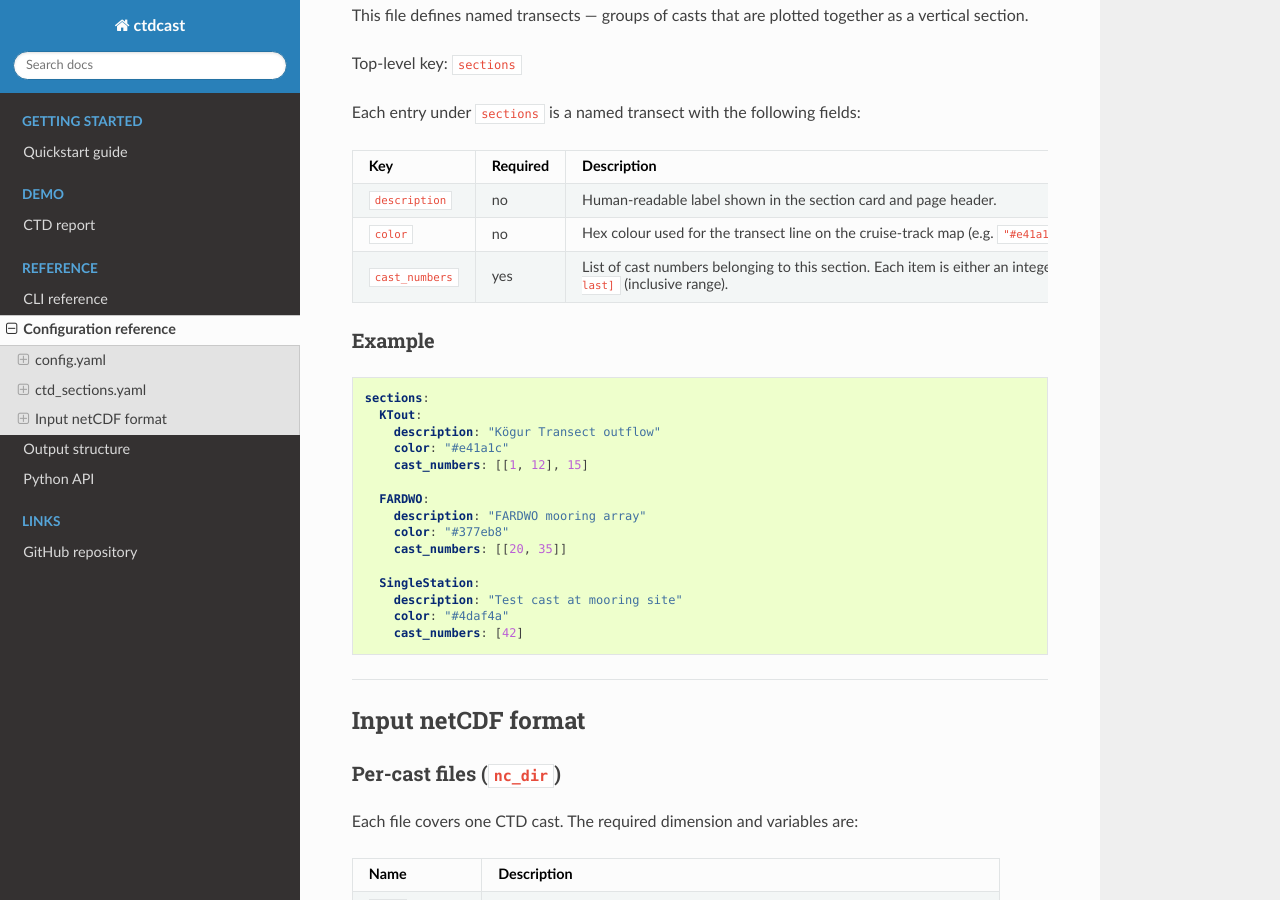
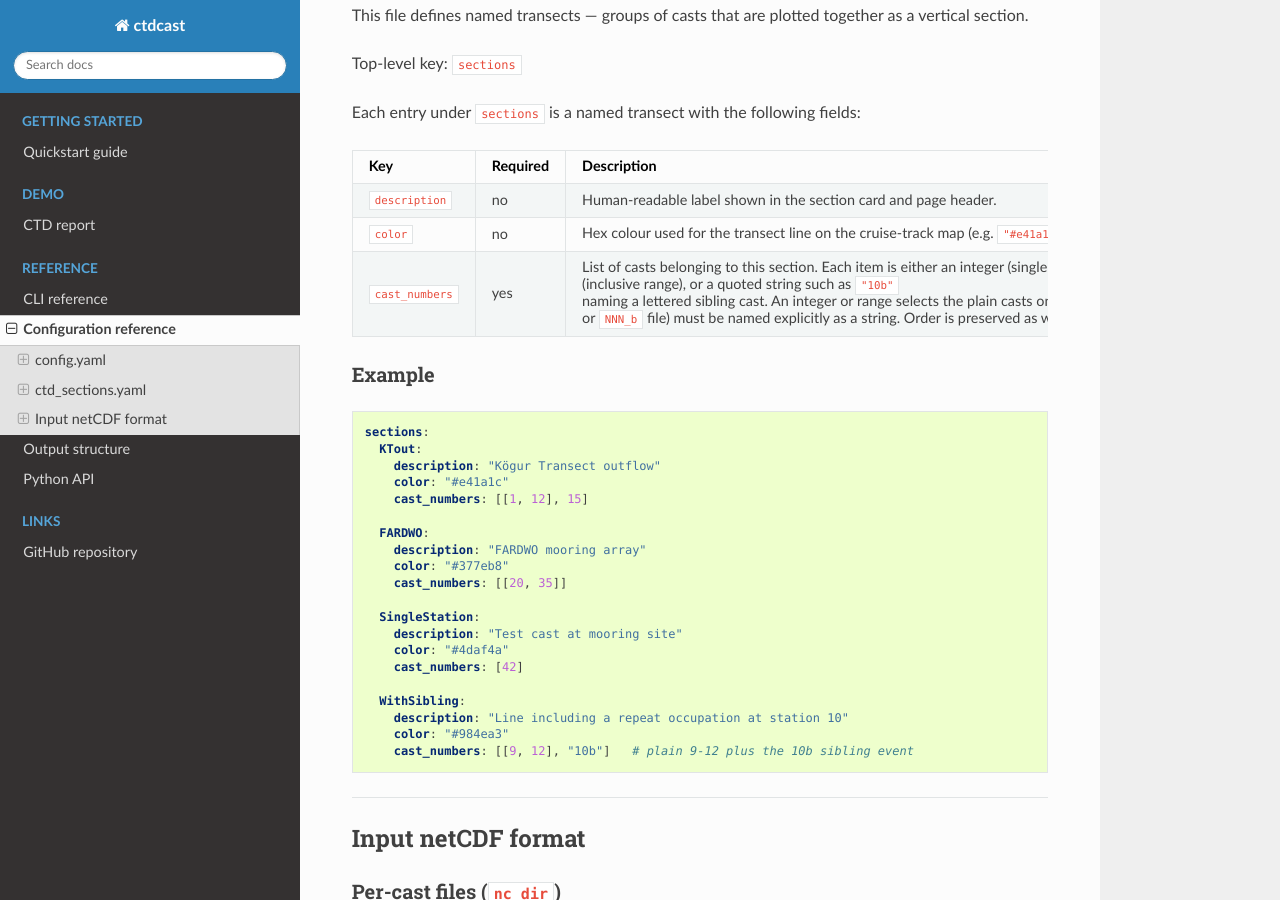
Before and after one commit to ocean-uhh/ctdcast, a Sphinx documentation site: the page built from docs/source/config_reference.rst, in a window 1280 px wide and 900 px high, scrolled down 1374 px. Built offline with Sphinx 7.4.7 and the Read the Docs theme 3.1.0, drawn with Linux system fonts in a browser that asks for light colours.

Commit message:
review: fixes

```diff
--- a/docs/source/config_reference.rst
+++ b/docs/source/config_reference.rst
@@ -124,9 +124,13 @@
        ``"#e41a1c"``).
    * - ``cast_numbers``
      - yes
-     - List of cast numbers belonging to this section.  Each item is either an
-       integer (single cast) or a two-element list ``[first, last]`` (inclusive
-       range).
+     - List of casts belonging to this section.  Each item is either an integer
+       (single cast), a two-element list ``[first, last]`` (inclusive range), or
+       a quoted string such as ``"10b"`` naming a lettered sibling cast.  An
+       integer or range selects the plain casts only; a lettered sibling (a
+       second event occupied at the same station number, from a ``NNNb`` or
+       ``NNN_b`` file) must be named explicitly as a string.  Order is preserved
+       as written, so casts may be listed in geographic order.
 
 Example
 ~~~~~~~
@@ -148,6 +152,11 @@
        description: "Test cast at mooring site"
        color: "#4daf4a"
        cast_numbers: [42]
+
+     WithSibling:
+       description: "Line including a repeat occupation at station 10"
+       color: "#984ea3"
+       cast_numbers: [[9, 12], "10b"]   # plain 9-12 plus the 10b sibling event
 
 ----
 
```
Also changed, not shown: README.md (+5 -1 lines), docs/source/api.rst (+7 -0 lines), 1 other file.
